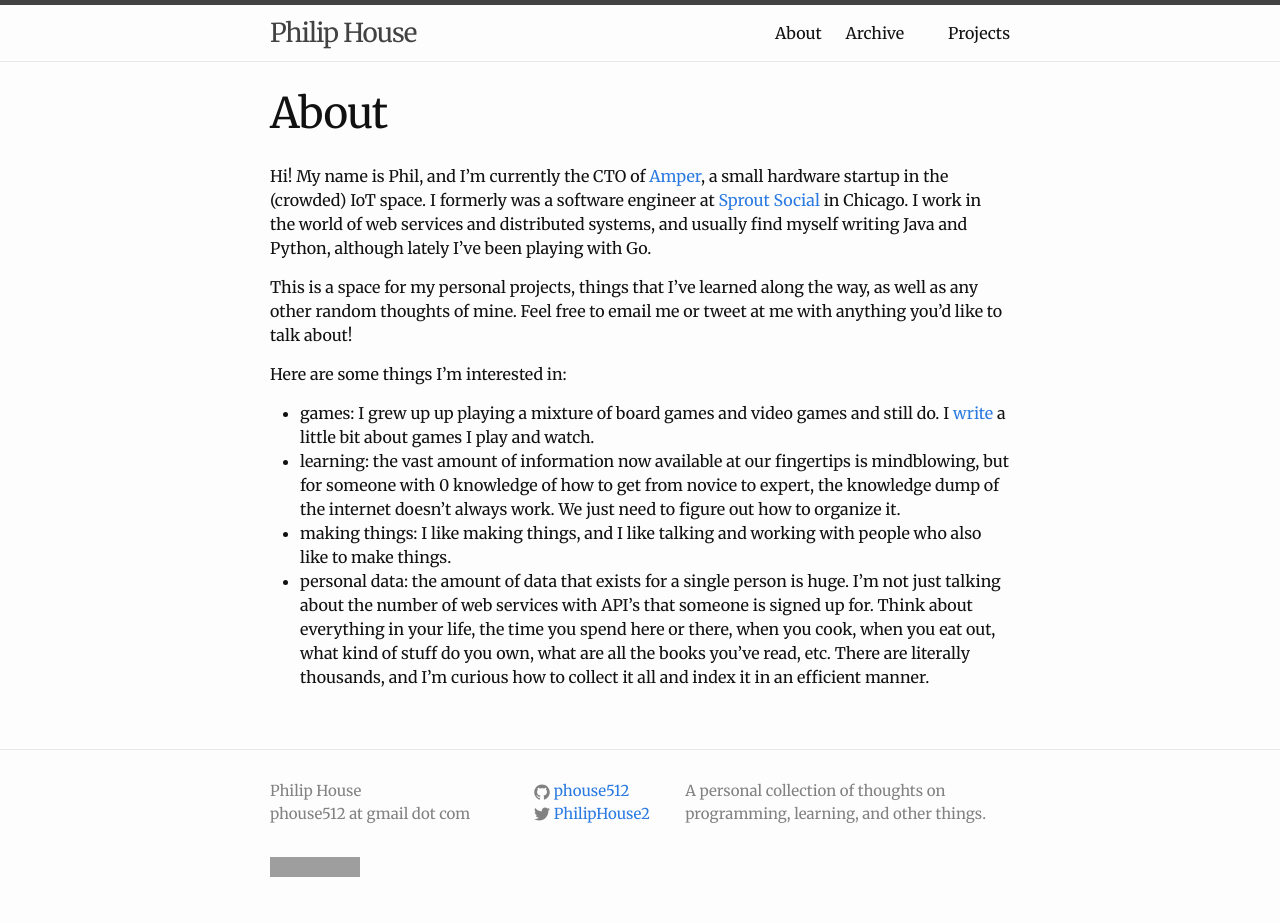
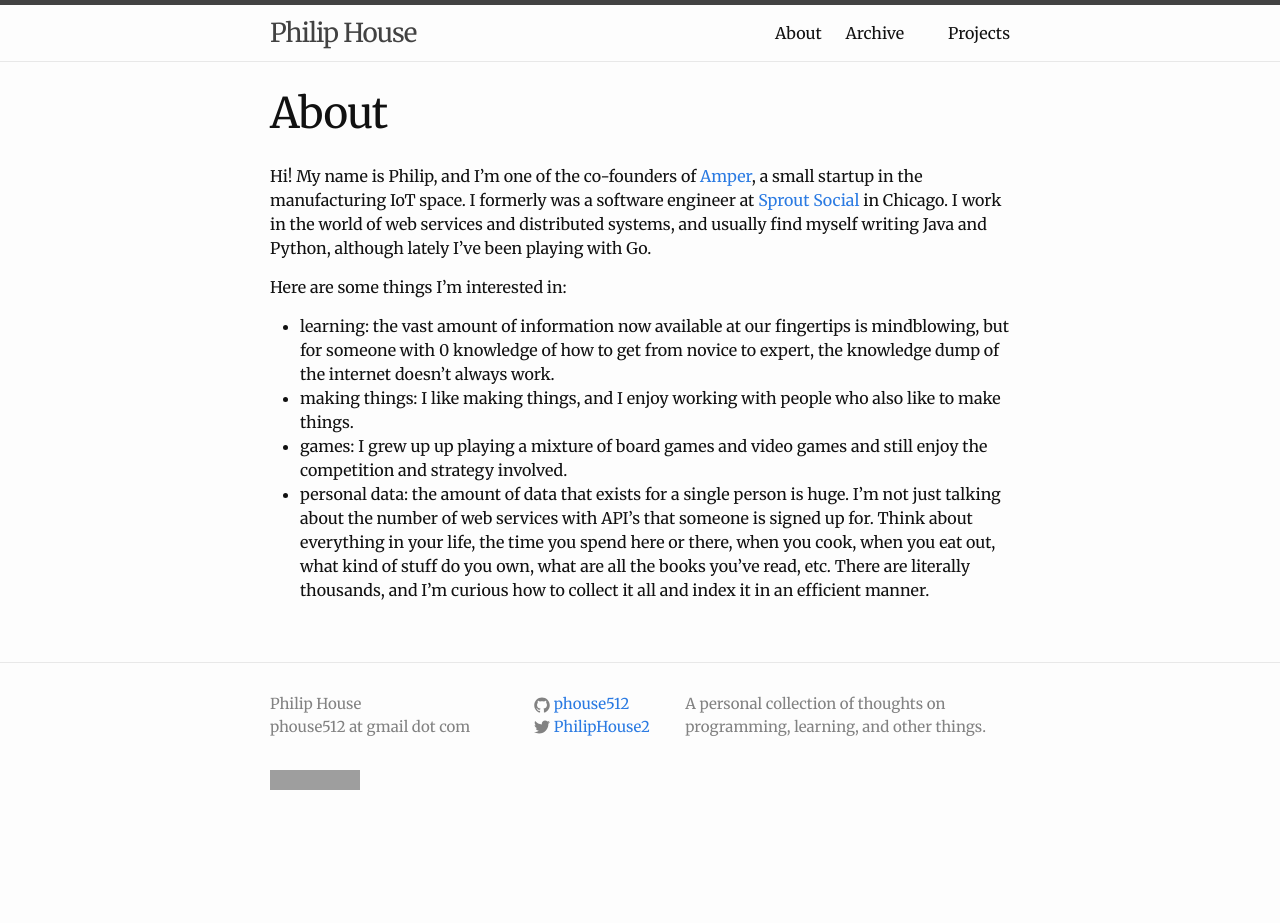
Before and after one commit to phouse512/blog, a Jekyll site: the page built from about.md, in a window 1280 px wide. Built offline with Jekyll 4.4.1, drawn with Linux system fonts in a browser that asks for light colours; a script that is not in the unit is left out; comment, search, counter and statistics services are not loaded; after the commit the page ends 900 px from its top, so only the background shows below that; grey boxes are pictures that could not be loaded.

Commit message:
removing backup, updating personal bios

```diff
--- a/about.md
+++ b/about.md
@@ -5,20 +5,21 @@ menu: main
 permalink: /about/
 ---
 
-Hi! My name is Phil, and I'm currently the CTO of [Amper][amper], a small hardware startup in the (crowded) IoT space. I formerly was a software engineer at [Sprout Social][sprout-social] in Chicago. I work in the world of web services and distributed systems, and usually find myself writing Java and Python, although lately I've been playing with Go.
-
-This is a space for my personal projects, things that I've learned along the way, as well as any other random thoughts of mine. Feel free to email me or tweet at me with anything you'd like to talk about!
+Hi! My name is Philip, and I'm one of the co-founders of [Amper][amper], a small
+startup in the manufacturing IoT space. I formerly was a software engineer at
+[Sprout Social][sprout-social] in Chicago. I work in the world of web services
+and distributed systems, and usually find myself writing Java and Python,
+although lately I've been playing with Go.
 
 Here are some things I'm interested in:
 
-- games: I grew up up playing a mixture of board games and video games and
-  still do. I [write][games] a little bit about games I play and watch.
 - learning: the vast amount of information now available at our fingertips is
   mindblowing, but for someone with 0 knowledge of how to get from novice to
-  expert, the knowledge dump of the internet doesn't always work. We just need
-  to figure out how to organize it.
-- making things: I like making things, and I like talking and working with
+  expert, the knowledge dump of the internet doesn't always work.
+- making things: I like making things, and I enjoy working with
   people who also like to make things.
+- games: I grew up up playing a mixture of board games and video games and
+  still enjoy the competition and strategy involved.
 - personal data: the amount of data that exists for a single person is huge.
   I'm not just talking about the number of web services with API's that
   someone is signed up for. Think about everything in your life, the time you
```
Also changed, not shown: projects.md (+0 -5 lines), 1 other file.
